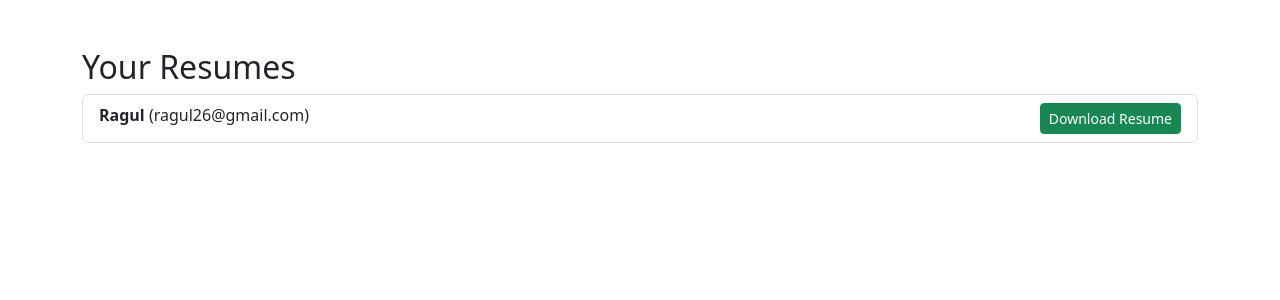
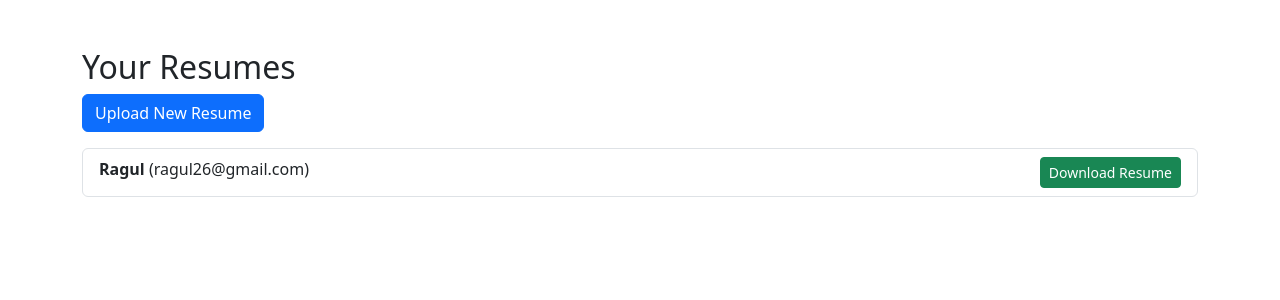
Before and after one commit to Ragul1106/resume-uploader, a Django app: page /dashboard/ in a window 1280 px wide. Shown: the top 300 px of the page. Run offline with Django 5.2, Linux system fonts and the light colour scheme; a user stored in the database is signed in; data comes from the database, SQL or seed files in the repository.

```diff
--- a/templates/registration/login.html
+++ b/templates/registration/login.html
@@ -18,6 +18,7 @@
             <input type="hidden" name="next" value="{{ next }}">
             <button type="submit" class="btn btn-primary">Login</button>
         </form>
+        <p class="mt-3">Don't have an account? <a href="{% url 'register' %}" class="btn btn-secondary">Register here</a>.</p>  <!-- Add this line -->
     </div>
 </body>
 </html>
--- a/templates/resumes/dashboard.html
+++ b/templates/resumes/dashboard.html
@@ -8,6 +8,7 @@
 <body>
     <div class="container mt-5">
         <h2>Your Resumes</h2>
+        <a href="{% url 'upload_resume' %}" class="btn btn-primary mb-3">Upload New Resume</a>
         <ul class="list-group">
             {% for resume in resumes %}
                 <li class="list-group-item">
@@ -19,7 +20,7 @@
                     {% endif %}
                 </li>
             {% empty %}
-                <li class="list-group-item">No resumes uploaded yet.</li>
+                <li class="list-group-item">No resumes uploaded yet. Use the button above to upload one.</li>
             {% endfor %}
         </ul>
     </div>
```
